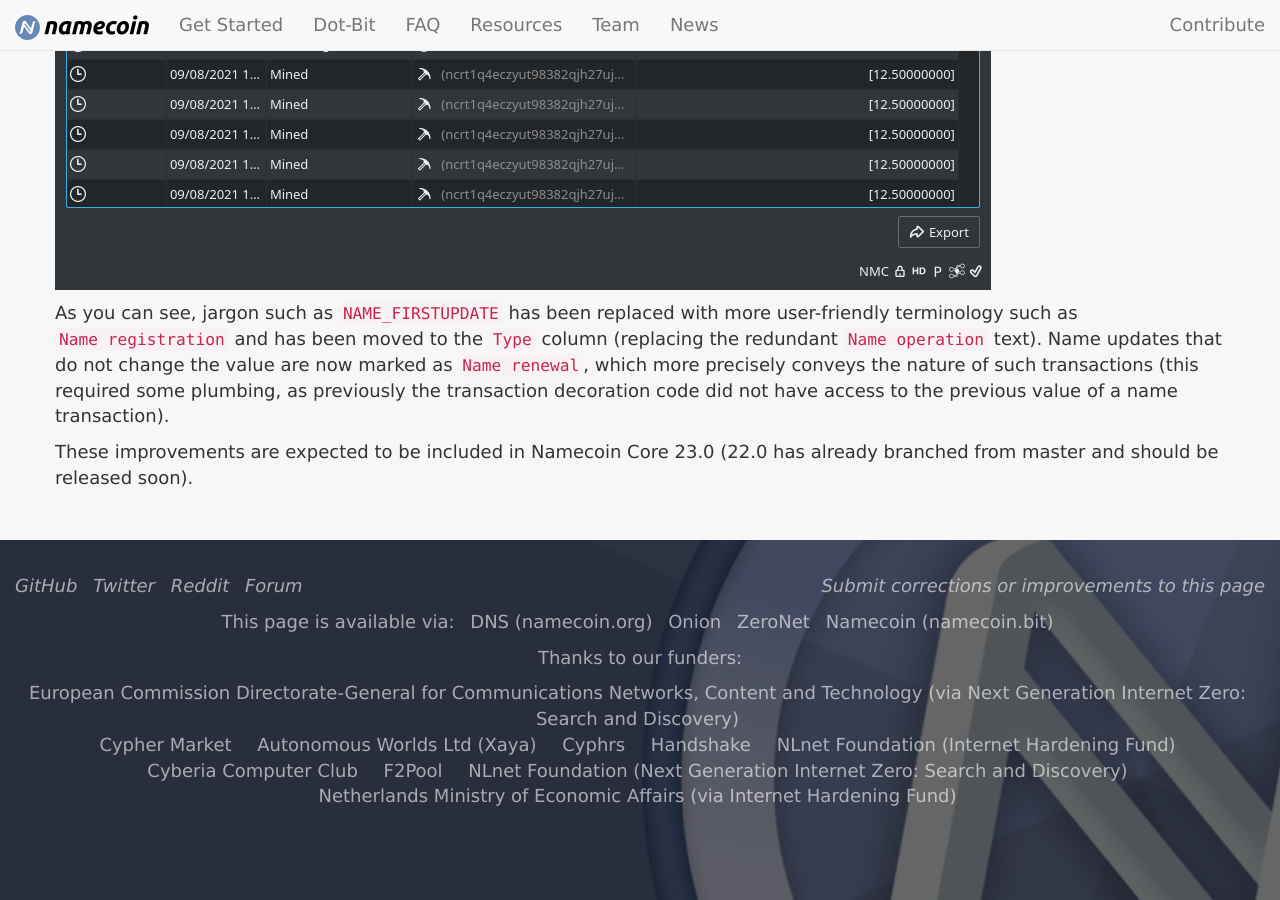
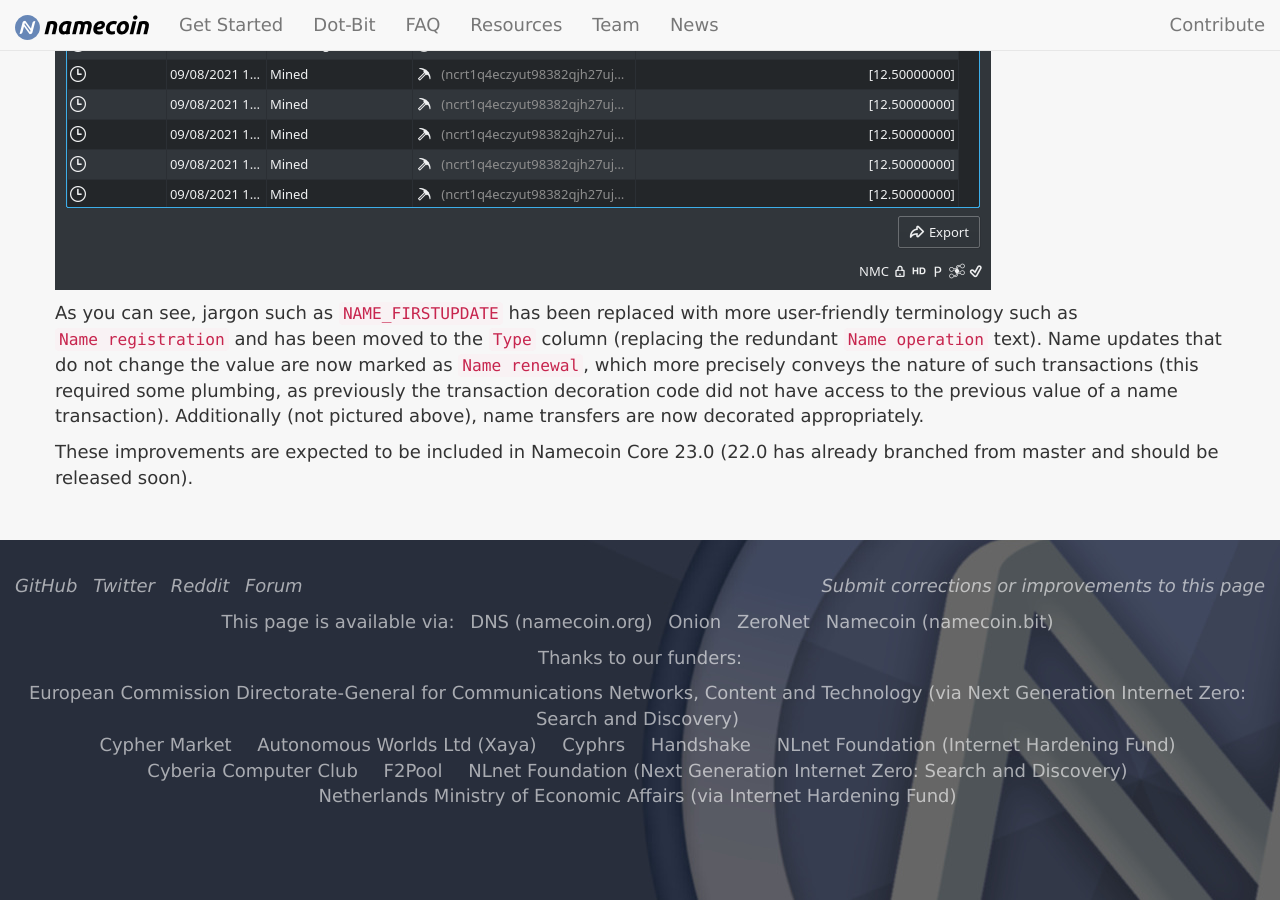
Before and after one commit to JeremyRand/namecoin.org, a Jekyll site: the page built from _posts/2021-08-23-namecoin-qt-decoration-improvements.md, in a window 1280 px wide and 900 px high, scrolled down 1466 px. Built offline with Jekyll 4.4.1, drawn with Linux system fonts in a browser that asks for light colours.

Commit message:
Update post from f0781951f49758fa34fc60fa743889666966c903

```diff
--- a/_posts/2021-08-23-namecoin-qt-decoration-improvements.md
+++ b/_posts/2021-08-23-namecoin-qt-decoration-improvements.md
@@ -13,6 +13,6 @@ And after:
 
 ![Another screenshot of the Transactions tab in Namecoin-Qt.]({{ "/images/screenshots/namecoin-core/transactions-2021-08-09.png" | relative_url }})
 
-As you can see, jargon such as `NAME_FIRSTUPDATE` has been replaced with more user-friendly terminology such as `Name registration` and has been moved to the `Type` column (replacing the redundant `Name operation` text).  Name updates that do not change the value are now marked as `Name renewal`, which more precisely conveys the nature of such transactions (this required some plumbing, as previously the transaction decoration code did not have access to the previous value of a name transaction).
+As you can see, jargon such as `NAME_FIRSTUPDATE` has been replaced with more user-friendly terminology such as `Name registration` and has been moved to the `Type` column (replacing the redundant `Name operation` text).  Name updates that do not change the value are now marked as `Name renewal`, which more precisely conveys the nature of such transactions (this required some plumbing, as previously the transaction decoration code did not have access to the previous value of a name transaction).  Additionally (not pictured above), name transfers are now decorated appropriately.
 
 These improvements are expected to be included in Namecoin Core 23.0 (22.0 has already branched from master and should be released soon).
```
